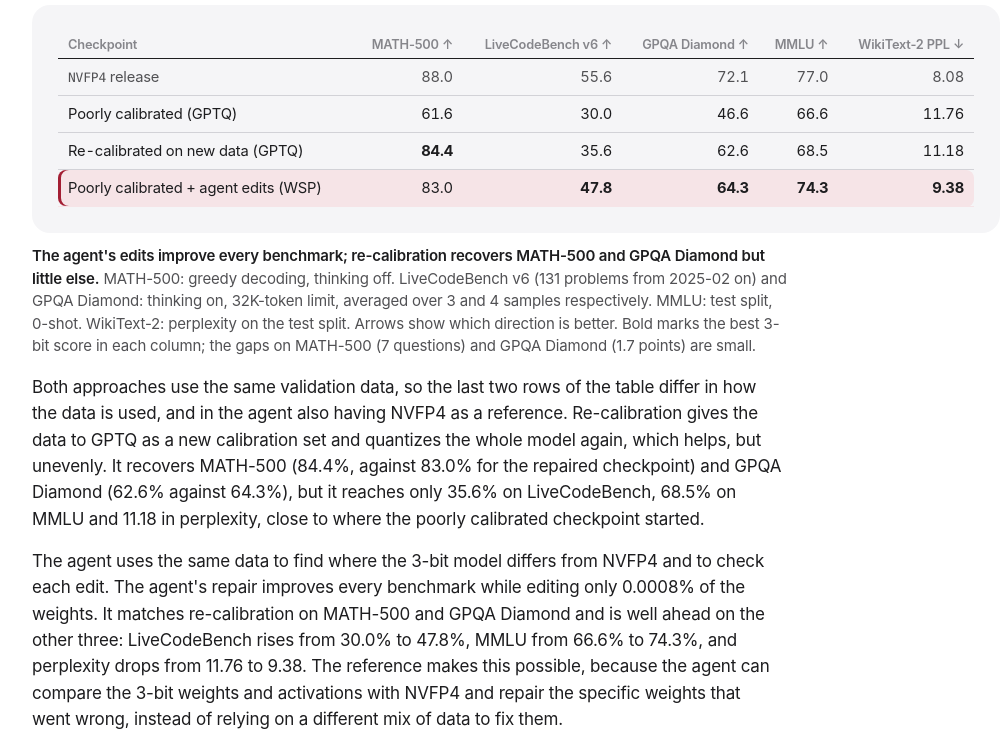
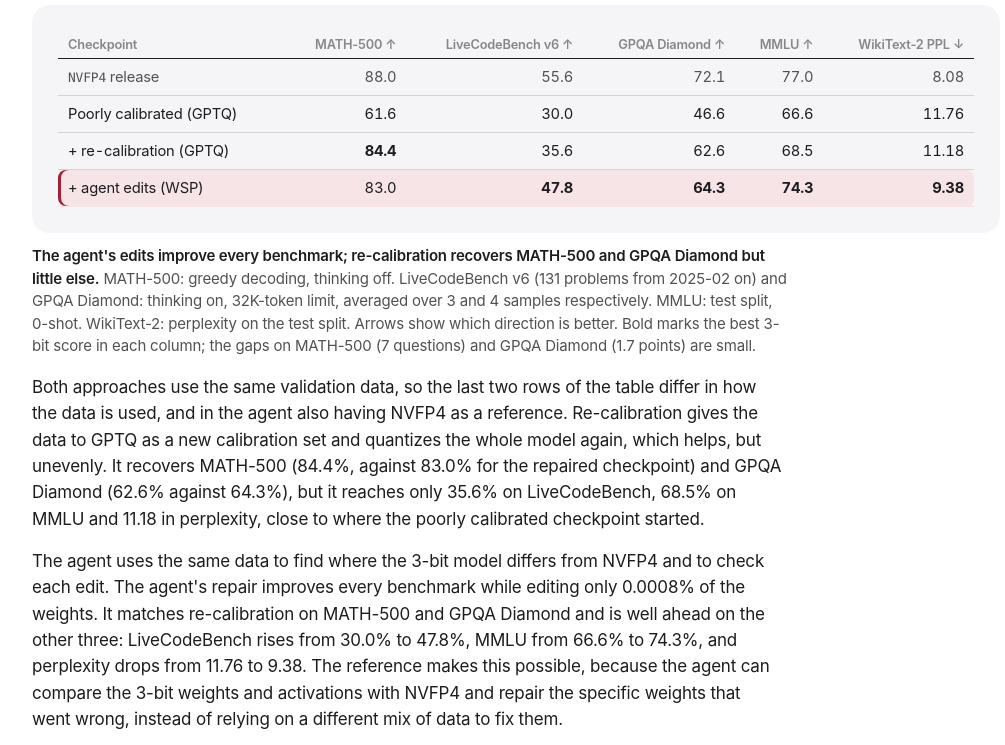
Before and after one commit to sharar-project/sharar-project.github.io, a plain HTML site: page src/posts/repairing-quantized-llm.html in a window 1280 px wide. Shown: the part 1700-2445 px from the top of the page, without its empty margins (124-1129 px from the left). Drawn offline with nearby package versions, Linux system fonts and the light colour scheme.

Commit message:
Blog: shorter row labels, new closing sentence, one checkpoint link
- Results table: the last two rows read "+ re-calibration (GPTQ)" and
  "+ agent edits (WSP)", as additions to the poorly calibrated checkpoint
  they both start from.
- Conclusion: the last sentence now says what the repaired checkpoint can
  still do (same format, same inference code, same size and speed).
- Footer: the link to the well-calibrated checkpoint is removed, because the
  post no longer describes that checkpoint.

Co-Authored-By: Claude Fable 5.2 <noreply@anthropic.com>

```diff
--- a/src/posts/repairing-quantized-llm.html
+++ b/src/posts/repairing-quantized-llm.html
@@ -212,8 +212,8 @@ footer a:hover { color: var(--accent); }
         <tbody>
           <tr class="ref"><td><code>NVFP4</code> release</td><td>88.0</td><td>55.6</td><td>72.1</td><td>77.0</td><td>8.08</td></tr>
           <tr><td>Poorly calibrated (GPTQ)</td><td>61.6</td><td>30.0</td><td>46.6</td><td>66.6</td><td>11.76</td></tr>
-          <tr><td>Re-calibrated on new data (GPTQ)</td><td><b>84.4</b></td><td>35.6</td><td>62.6</td><td>68.5</td><td>11.18</td></tr>
-          <tr class="ours"><td>Poorly calibrated + agent edits (WSP)</td><td>83.0</td><td><b>47.8</b></td><td><b>64.3</b></td><td><b>74.3</b></td><td><b>9.38</b></td></tr>
+          <tr><td>+ re-calibration (GPTQ)</td><td><b>84.4</b></td><td>35.6</td><td>62.6</td><td>68.5</td><td>11.18</td></tr>
+          <tr class="ours"><td>+ agent edits (WSP)</td><td>83.0</td><td><b>47.8</b></td><td><b>64.3</b></td><td><b>74.3</b></td><td><b>9.38</b></td></tr>
         </tbody>
       </table>
     </div>
@@ -319,7 +319,7 @@ footer a:hover { color: var(--accent); }
 
   <section id="next">
     <h2>Conclusion</h2>
-    <p>A broken quantized model does not always have to be fixed by changing the calibration data and quantizing again. In our experiment, a newly composed calibration set recovered MATH-500 and GPQA Diamond but still fell short on LiveCodeBench, MMLU and perplexity. An agent given the same data and the NVFP4 reference instead traced most of the damage to one matrix, worked out what GPTQ had got wrong, and repaired it by editing 0.0008% of the weights, with no training. Every benchmark improved, with LiveCodeBench rising from 30.0% to 47.8%. The edits only rewrite existing levels and scales, so the model keeps its size, format, and kernels.</p>
+    <p>A broken quantized model does not always have to be fixed by changing the calibration data and quantizing again. In our experiment, a newly composed calibration set recovered MATH-500 and GPQA Diamond but still fell short on LiveCodeBench, MMLU and perplexity. An agent given the same data and the NVFP4 reference instead traced most of the damage to one matrix, worked out what GPTQ had got wrong, and repaired it by editing 0.0008% of the weights, with no training. Every benchmark improved, with LiveCodeBench rising from 30.0% to 47.8%. The repaired checkpoint stays in the same 3-bit format, so it can still be loaded and run by the same inference code, at the same size and speed, with no extra code change required.</p>
     <p><b>Future work.</b> This post repairs one GPTQ checkpoint, but the approach does not depend on how the checkpoint was made. Other quantization methods, such as AWQ<sup><a href="#r6">6</a></sup>, may avoid the defect we found here and leave different errors of their own, so a natural next step is to give the agent an AWQ checkpoint and see whether it can improve that too. Another is to apply the same kind of diagnosis to stabilize quantization-aware training (QAT).</p>
     <p>In the longer term, we see this approach going much further, where agents, or swarms of agents, quantize trillion-parameter models through weight space programming, starting from the full-precision weights, instead of only repairing a checkpoint afterwards.</p>
   </section>
@@ -350,7 +350,7 @@ footer a:hover { color: var(--accent); }
 
   <footer>
     <span><b>{{SITE}}</b> · Abdelfattah Lab, Cornell University</span>
-    <span><span aria-hidden="true">🤗</span> Checkpoints on Hugging Face: <a href="https://huggingface.co/yemara/Nemotron-3.5-Lightning-30B-A3B-W3-WSP-PoorlyCalibrated" target="_blank" rel="noopener">poorly calibrated + agent edits</a> · <a href="https://huggingface.co/yemara/Nemotron-3.5-Lightning-30B-A3B-W3-WSP-WellCalibrated" target="_blank" rel="noopener">well-calibrated + agent edits</a>.</span>
+    <span><span aria-hidden="true">🤗</span> Checkpoint on Hugging Face: <a href="https://huggingface.co/yemara/Nemotron-3.5-Lightning-30B-A3B-W3-WSP-PoorlyCalibrated" target="_blank" rel="noopener">poorly calibrated + agent edits</a>.</span>
     <span>Prompt and code on GitHub: <a href="https://github.com/yahya010/wsp-ptq" target="_blank" rel="noopener">wsp-ptq</a>.</span>
   </footer>
 </div>
```
